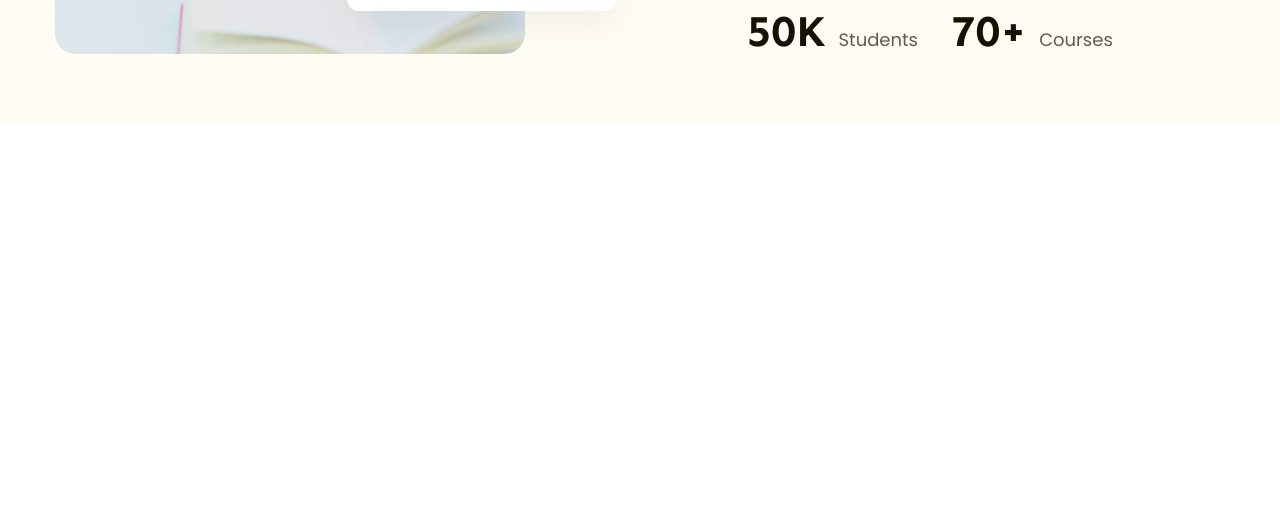
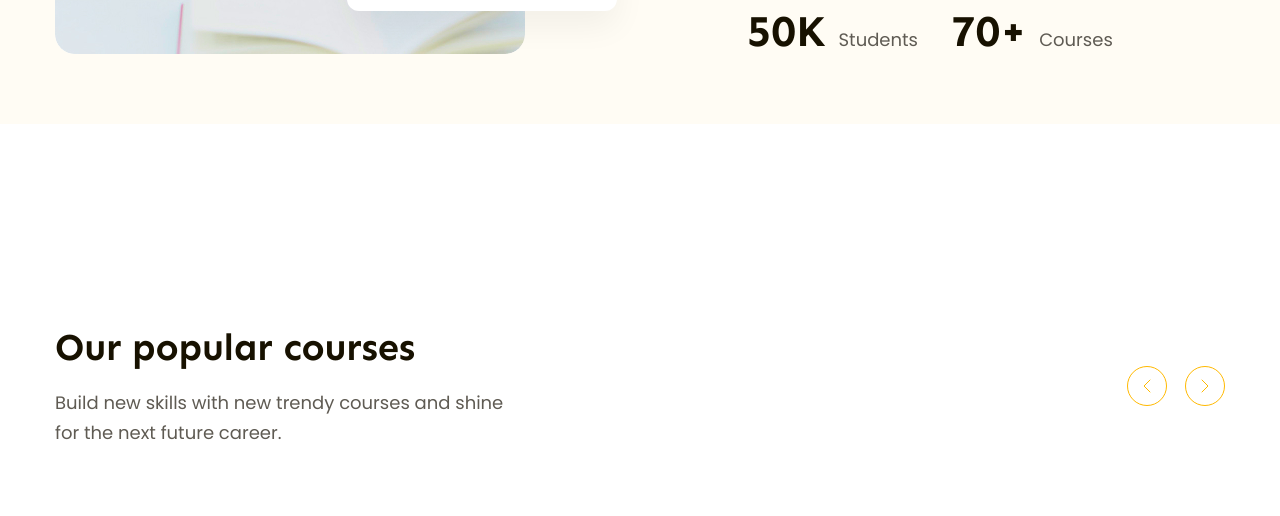
Before and after one commit to nguyencuong335/htmlcss-project-02, a plain HTML site: page index.html in a window 1280 px wide. Shown: the part 781-1297 px from the top of the page. Drawn offline with Linux system fonts and the light colour scheme.

Commit message:
Làm phần Popular #1

```diff
--- a/assets/css/styles.css
+++ b/assets/css/styles.css
@@ -35,6 +35,23 @@ a {
 }
 .btn:hover {
     opacity: 0.9;
+}
+
+.heading {
+    font-family: var(--font-heading);
+    font-weight: 700;
+    letter-spacing: -0.02rem;
+    color: #171100;
+}
+
+.heading.lv1 {
+    font-size: 5.8rem;
+    line-height: 1.17;
+}
+
+.heading.lv2 {
+    font-size: 3.8rem;
+    line-height: 1.26;
 }
 
 .main-content {
@@ -188,15 +205,6 @@ a {
     padding: 64px 0 0 130px;
 }
 
-.hero .heading {
-    font-family: var(--font-heading);
-    font-weight: 700;
-    font-size: 5.8rem;
-    line-height: 1.17;
-    letter-spacing: -0.02rem;
-    color: #171100;
-}
-
 .hero .desc {
     margin-top: 22px;
     font-size: 1.8rem;
@@ -256,3 +264,46 @@ a {
     line-height: 1.23;
     color: #171100;
 }
+
+/* Popular */
+.popular {
+    padding: 65px 0;
+    margin-top: 135px;
+}
+
+.popular-top {
+    display: flex;
+    align-items: center;
+    justify-content: space-between;
+}
+
+.popular-top .desc {
+    margin-top: 16px;
+    width: 458px;
+    font-size: 1.8rem;
+    line-height: 1.67;
+    color: #5f5b53;
+}
+
+.popular-top .controls {
+    display: flex;
+    gap: 18px;
+}
+
+.popular-top .control-btn {
+    display: flex;
+    align-items: center;
+    justify-content: center;
+    width: 40px;
+    height: 40px;
+    border-radius: 50%;
+    color: var(--primary-color);
+    border: 1px solid var(--primary-color);
+    background: transparent;
+}
+
+.popular-top .control-btn:hover {
+    color: #fff;
+    background: var(--primary-color);
+    cursor: pointer;
+}
--- a/index.html
+++ b/index.html
@@ -111,7 +111,7 @@
 
                         <!-- Hero right -->
                         <div class="content-block">
-                            <h1 class="heading">
+                            <h1 class="heading lv1">
                                 Learn without limits and spread knowledge.
                             </h1>
                             <p class="desc">
@@ -142,6 +142,55 @@
                     </div>
                 </div>
             </div>
+
+            <!-- Popular -->
+            <div class="popular">
+                <div class="main-content">
+                    <div class="popular-top">
+                        <div class="info">
+                            <h2 class="heading lv2">Our popular courses</h2>
+                            <p class="desc">
+                                Build new skills with new trendy courses and
+                                shine for the next future career.
+                            </p>
+                        </div>
+                        <div class="controls">
+                            <button class="control-btn">
+                                <svg
+                                    width="8"
+                                    height="14"
+                                    viewBox="0 0 8 14"
+                                    fill="none"
+                                    xmlns="http://www.w3.org/2000/svg"
+                                >
+                                    <path
+                                        d="M7 1L1 7L7 13"
+                                        stroke="currentColor"
+                                        stroke-linecap="round"
+                                        stroke-linejoin="round"
+                                    />
+                                </svg>
+                            </button>
+                            <button class="control-btn">
+                                <svg
+                                    width="8"
+                                    height="14"
+                                    viewBox="0 0 8 14"
+                                    fill="none"
+                                    xmlns="http://www.w3.org/2000/svg"
+                                >
+                                    <path
+                                        d="M1 1L7 7L1 13"
+                                        stroke="currentColor"
+                                        stroke-linecap="round"
+                                        stroke-linejoin="round"
+                                    />
+                                </svg>
+                            </button>
+                        </div>
+                    </div>
+                </div>
+            </div>
         </main>
     </body>
 </html>
```
Also changed, not shown: assets/icons/chevron-left.svg (added), assets/icons/chevron-right.svg (added).
